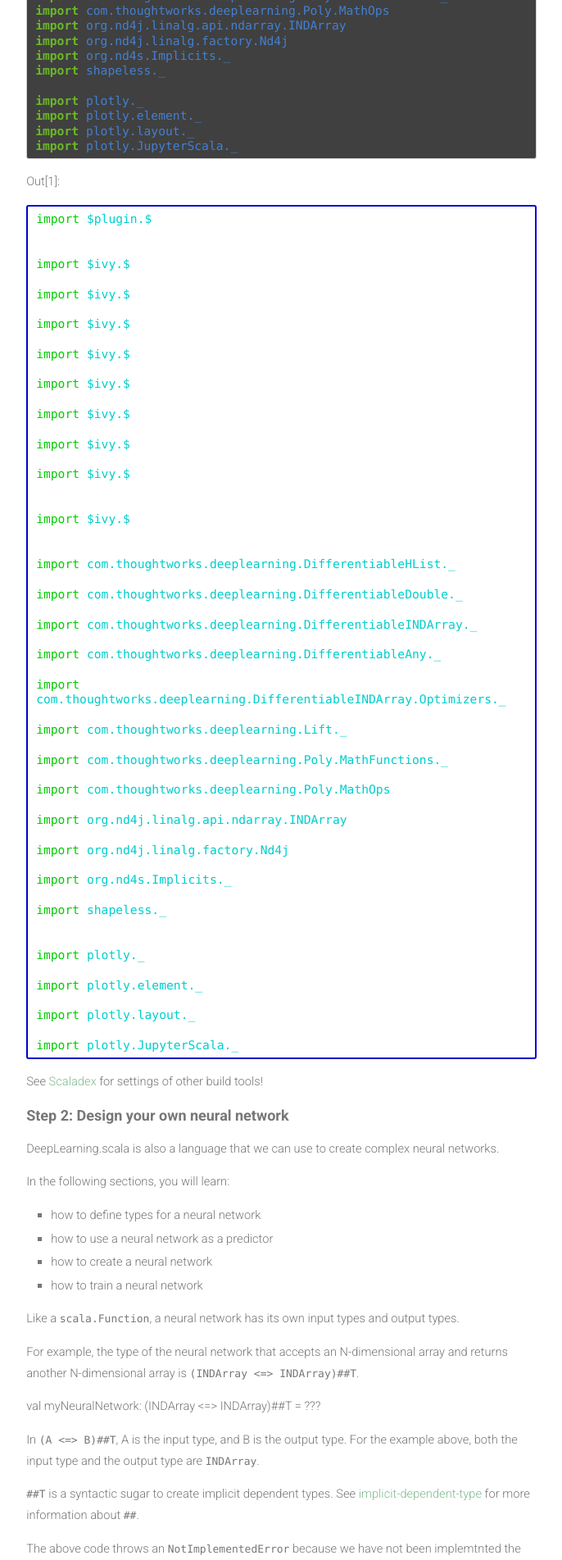
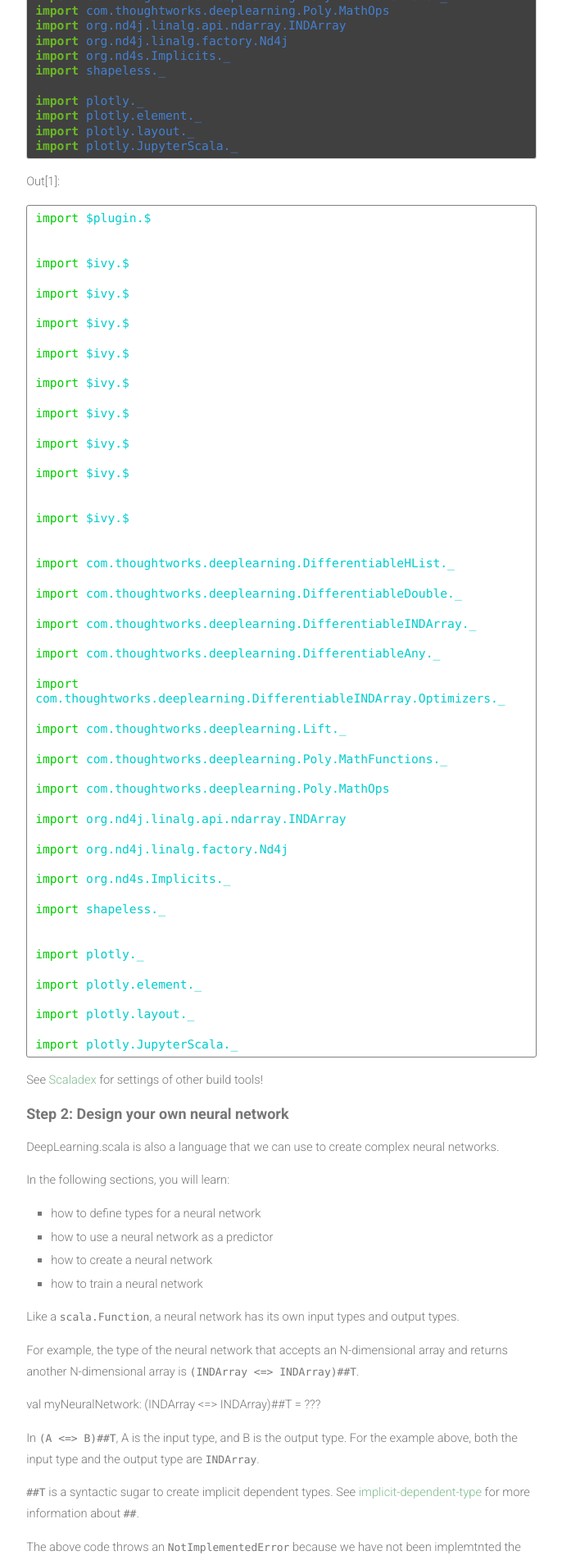
Before and after one commit to ThoughtWorksInc/DeepLearning.scala, a Jekyll site: the page built from demo/GettingStarted.html, in a window 1280 px wide. Shown: the part 2362-4265 px from the top of the page at 82% size, without its empty margins (372-1058 px from the left). Built offline with Jekyll 4.4.1, drawn with Linux system fonts in a browser that asks for light colours; nearby versions of some CDN libraries; comment, search, counter and statistics services are not loaded.

Commit message:
modify the output box border to be grey and only 1 pixel.

```diff
--- a/assets/css/style.css
+++ b/assets/css/style.css
@@ -484,7 +484,7 @@
 	}
 
 	.normal-head .output pre {
-		border: 2px solid #0000CC;
+		border: 1px solid grey;
 	}
 
 	/*.normal-head pre > .normal-head code {*/
```
